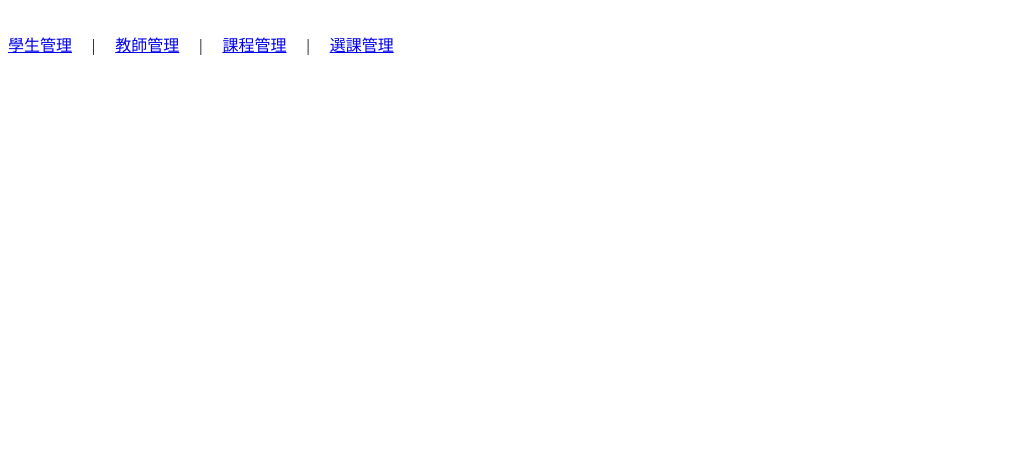
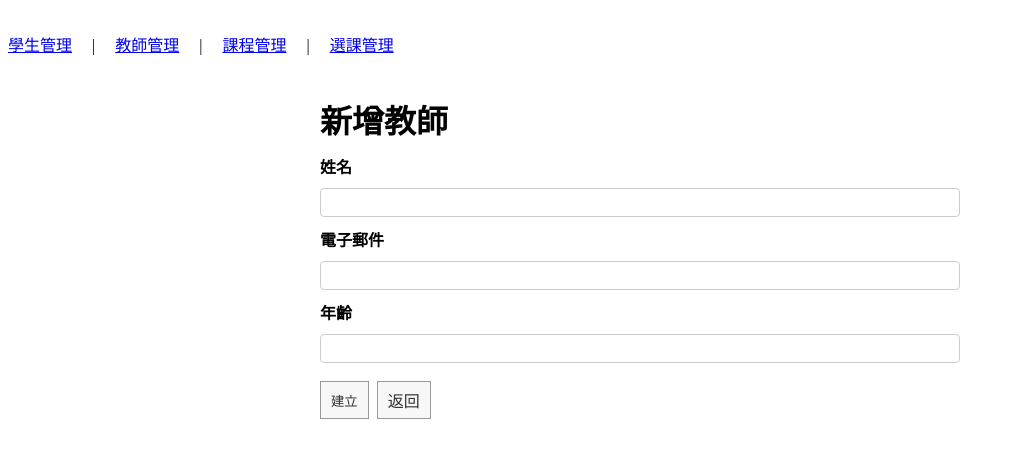
Before and after one commit to meIwata/Vue-20250825, a Vue app: page /teachers/new in a window 1280 px wide. Shown: the top 458 px of the page, without its empty margins (0-1014 px from the left). Built offline with nearby package versions, Linux system fonts and the light colour scheme.

Commit message:
新增教師表單功能，包含新增及編輯教師資訊的介面及邏輯

```diff
--- a/src/router/index.js
+++ b/src/router/index.js
@@ -6,6 +6,7 @@ import GetStudentById from '@/views/GetStudentById.vue'
 import TeacherList from '@/views/TeacherList.vue'
 import GetTeacherById from '@/views/GetTeacherById.vue'
 import GetTeachersByAge from '@/views/GetTeachersByAge.vue'
+import TeacherForm from '@/views/TeacherForm.vue'
 
 
 const router = createRouter({
@@ -23,7 +24,9 @@ const router = createRouter({
     { path: '/students/search', name: 'students-search', component: GetStudentById },
     { path: '/teachers', name: 'teachers', component: TeacherList},
     { path: '/teachers/search', name: 'teachers-search', component: GetTeacherById },
-    { path: '/teachers/age', name: 'teachers-age', component: GetTeachersByAge }
+    { path: '/teachers/age', name: 'teachers-age', component: GetTeachersByAge },
+    { path: '/teachers/new', name: 'teachers-new', component: TeacherForm},
+    { path: '/teachers/:id/edit', name: 'teachers-edit', component: StudentForm, props: true },
 
   ],
 })
--- a/src/views/GetTeacherById.vue
+++ b/src/views/GetTeacherById.vue
@@ -18,7 +18,7 @@
 
 <script setup>
 import { ref } from 'vue'
-import axios from 'axios'
+import { getTeacher } from '@/api/teacher'
 
 const teacherId = ref('')
 const teacher = ref(null)
@@ -34,7 +34,7 @@ async function fetchTeacher() {
   }
   loading.value = true
   try {
-    const res = await axios.get(`http://localhost:8080/api/teachers/${teacherId.value}`)
+    const res = await getTeacher(teacherId.value)
     teacher.value = res.data
     if (!teacher.value) {
       error.value = '查無此教師'
--- a/src/views/GetTeachersByAge.vue
+++ b/src/views/GetTeachersByAge.vue
@@ -27,7 +27,7 @@
 
 <script setup>
 import { ref } from 'vue'
-import axios from 'axios'
+import { getTeachersByAge } from '@/api/teacher'
 
 const age = ref('')
 const teachers = ref(null)
@@ -43,7 +43,7 @@ async function fetchTeachers() {
   }
   loading.value = true
   try {
-    const res = await axios.get(`http://localhost:8080/api/teachers/age/${age.value}`)
+    const res = await getTeachersByAge(age.value)
     teachers.value = res.data
     if (!teachers.value || teachers.value.length === 0) {
       teachers.value = []
--- /dev/null
+++ b/src/views/TeacherForm.vue
@@ -0,0 +1,117 @@
+<template>
+  <div class="container">
+    <h1 class="title">{{ isEdit ? '編輯教師資訊' : '新增教師' }}</h1>
+    <form @submit.prevent="submit">
+      <label>姓名</label>
+      <input v-model.trim="form.name" required maxlength="100" />
+
+      <label>電子郵件</label>
+      <input v-model.trim="form.email" type="email" required maxlength="150" />
+
+      <label>年齡</label>
+      <input v-model.number="form.age" type="number" min="18" max="120" required />
+
+      <div class="actions">
+        <button class="btn" type="submit">{{ isEdit ? '更新' : '建立' }}</button>
+        <router-link class="btn" to="/teachers">返回</router-link>
+      </div>
+
+      <p v-if="error" class="error">{{ error }}</p>
+    </form>
+  </div>
+</template>
+
+<script setup>
+import { ref, onMounted, computed } from 'vue'
+import { useRoute, useRouter } from 'vue-router'
+import { getTeacher, createTeacher, updateTeacher } from '@/api/teacher'
+
+const route = useRoute()
+const router = useRouter()
+
+const id = route.params.id
+const isEdit = computed(() => !!id)
+const form = ref({ name: '', email: '', age: '' })
+const error = ref('')
+
+onMounted(async () => {
+  if (isEdit.value) {
+    try {
+      const { data } = await getTeacher(id)
+      form.value = {
+        name: data.name,
+        email: data.email,
+        age: data.age,
+      }
+    } catch (e) {
+      error.value = e?.response?.data?.message || e.message
+    }
+  }
+})
+
+async function submit() {
+  error.value = ''
+  try {
+    if (isEdit.value) {
+      await updateTeacher(id, form.value)
+    } else {
+      await createTeacher(form.value)
+    }
+    router.push('/teachers')
+  } catch (e) {
+    if (e?.response?.data?.fields) {
+      const msgs = Object.entries(e.response.data.fields).map(([k, v]) => `${k}: ${v}`)
+      error.value = msgs.join(' | ')
+    } else {
+      error.value = e?.response?.data?.message || e.message
+    }
+  }
+}
+</script>
+
+<style scoped>
+.container {
+  max-width: 640px;
+  margin: 24px auto;
+  padding: 0 12px;
+}
+
+.title {
+  margin-bottom: 12px;
+}
+
+form {
+  display: flex;
+  flex-direction: column;
+  gap: 10px;
+}
+
+label {
+  font-weight: 600;
+}
+
+input {
+  padding: 6px;
+  border: 1px solid #ccc;
+  border-radius: 4px;
+}
+
+.actions {
+  display: flex;
+  gap: 8px;
+  margin-top: 8px;
+}
+
+.btn {
+  padding: 6px 10px;
+  border: 1px solid #999;
+  background: #f7f7f7;
+  cursor: pointer;
+  text-decoration: none;
+  color: #333;
+}
+
+.error {
+  color: #c33;
+}
+</style>
```
